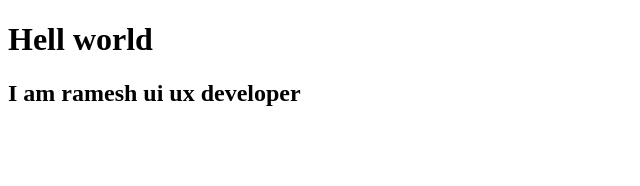
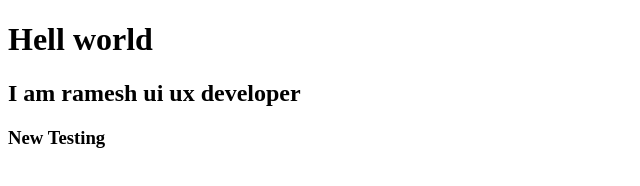
Before and after one commit to Rameshkumarendi/rameshsample, a plain HTML site: page index.html in a window 1280 px wide. Shown: the whole page, without its empty margins (0-640 px from the left). Drawn offline with Linux system fonts and the light colour scheme.

Commit message:
Update index.html
New chages

```diff
--- a/index.html
+++ b/index.html
@@ -8,5 +8,6 @@
 <body>
     <h1> Hell world </h1>
     <h2> I am ramesh ui ux developer </h2>
+    <h3> New Testing </h3>
 </body>
 </html>
```
